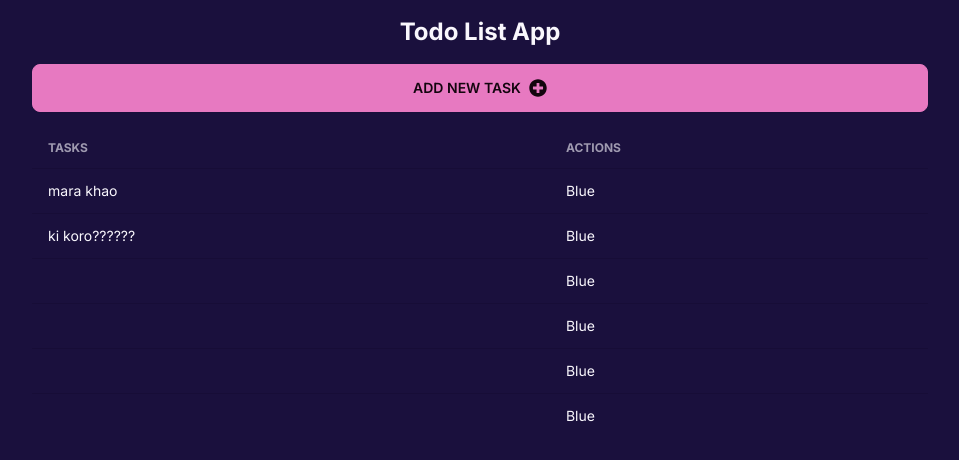
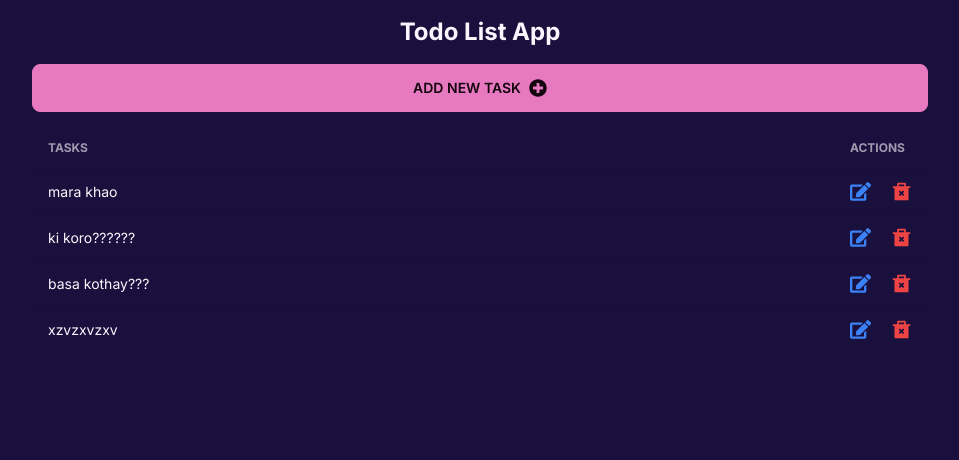
Before and after one commit to sowmik265/nextjs14-simpletodoapp, a Next.js app: page / in a window 1280 px wide. Shown: the top 460 px of the page, without its empty margins (160-1119 px from the left). Built offline with nearby package versions, Linux system fonts and the light colour scheme; data requests are answered from the project's data file.

Commit message:
post ops done

```diff
--- a/api.js
+++ b/api.js
@@ -1,7 +1,20 @@
 const baseUrl = "http://localhost:3001";
 
 export const getAllTodos = async () => {
-  const res = await fetch(`${baseUrl}/tasks`);
+  const res = await fetch(`${baseUrl}/tasks`, { cache: "no-store" });
   const todos = await res.json();
   return todos;
 };
+
+export const addTodo = async (todo) => {
+  const res = await fetch(`${baseUrl}/tasks`, {
+    method: "POST",
+    headers: {
+      "Content-Type": "application/json",
+    },
+    body: JSON.stringify(todo),
+  });
+
+  const newTodo = await res.json();
+  return newTodo;
+};
--- a/app/components/AddTask.jsx
+++ b/app/components/AddTask.jsx
@@ -1,17 +1,27 @@
 "use client";
+import { addTodo } from "@/api";
+import { useRouter } from "next/navigation";
 import { useState } from "react";
 import { FaPlusCircle } from "react-icons/fa";
+import { v4 as uuidv4 } from "uuid";
 import Modal from "./Modal";
 
 const AddTask = () => {
+  const router = useRouter();
+
   const [modalOpen, setModalOpen] = useState(false);
 
   const [newTaskValue, setNewTaskValue] = useState("");
 
-  const handleSubmitNewTodo = (e) => {
+  const handleSubmitNewTodo = async (e) => {
     e.preventDefault();
-    console.log(newTaskValue);
+    await addTodo({
+      id: uuidv4(),
+      text: newTaskValue,
+    });
     setNewTaskValue("");
+    setModalOpen(false);
+    router.refresh();
   };
 
   return (
--- a/app/components/Task.jsx
+++ b/app/components/Task.jsx
@@ -1,8 +1,46 @@
+"use client";
+import { useState } from "react";
+import { FaEdit } from "react-icons/fa";
+import { RiDeleteBin2Fill } from "react-icons/ri";
+import Modal from "./Modal";
+
 const Task = ({ task }) => {
+  const [openModalEdit, setOpenModalEdit] = useState(false);
+
+  const [openModalDelete, setOpenModalDelete] = useState(false);
+
+  const [taskToEdit, setTaskToEdit] = useState(task.text);
+
+  const handleSubmitEditTodo = () => {};
+
   return (
     <tr key={task.id}>
-      <td>{task.text}</td>
-      <td>Blue</td>
+      <td className="w-full">{task.text}</td>
+      <td className="flex gap-5">
+        <FaEdit cursor="pointer" className=" text-blue-500" size={21} />
+        <RiDeleteBin2Fill
+          cursor="pointer"
+          className=" text-red-500"
+          size={21}
+        />
+        <Modal modalOpen={openModalEdit} setModalOpen={setOpenModalEdit}>
+          <form onSubmit={handleSubmitEditTodo}>
+            <h3 className=" font-bold text-lg">Add New Task</h3>
+            <div className="modal-action">
+              <input
+                value={taskToEdit}
+                onChange={(e) => setTaskToEdit(e.target.value)}
+                type="text"
+                placeholder="Type here"
+                className="input input-bordered w-full "
+              />
+              <button type="submit" className="btn">
+                SUBMIT
+              </button>
+            </div>
+          </form>
+        </Modal>
+      </td>
     </tr>
   );
 };
--- a/data/todos.json
+++ b/data/todos.json
@@ -9,16 +9,12 @@
       "text": "ki koro??????"
     },
     {
-      "id": "OXPGIzb"
+      "id": "4",
+      "text": "basa kothay???"
     },
     {
-      "id": "nAIEK-x"
-    },
-    {
-      "id": "nEDvlyC"
-    },
-    {
-      "id": "4E9nKFW"
+      "id": "61482c5c-cefb-45ef-af79-44120a2f2267",
+      "text": "xzvzxvzxv"
     }
   ]
 }
--- a/package.json
+++ b/package.json
@@ -13,7 +13,8 @@
     "next": "14.0.3",
     "react": "^18",
     "react-dom": "^18",
-    "react-icons": "^4.12.0"
+    "react-icons": "^4.12.0",
+    "uuid": "^9.0.1"
   },
   "devDependencies": {
     "autoprefixer": "^10.0.1",
```
Also changed, not shown: 1 other file (tests, documents, lock files or other folders).
